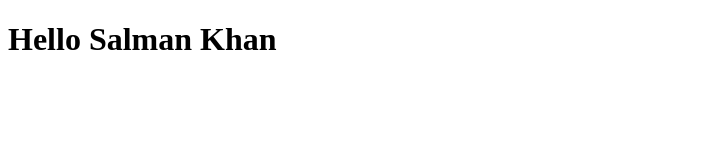
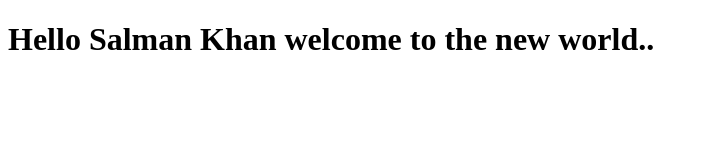
Before and after one commit to salman898/bootcamp2020-class1, a plain HTML site: page index.html in a window 1280 px wide. Shown: the whole page, without its empty margins (0-708 px from the left). Drawn offline with Linux system fonts and the light colour scheme.

Commit message:
add some words

```diff
--- a/index.html
+++ b/index.html
@@ -7,6 +7,6 @@
     <title>Document</title>
 </head>
 <body>
-    <h1>Hello Salman Khan</h1>
+    <h1>Hello Salman Khan welcome to the new world..</h1>
 </body>
 </html>
```
